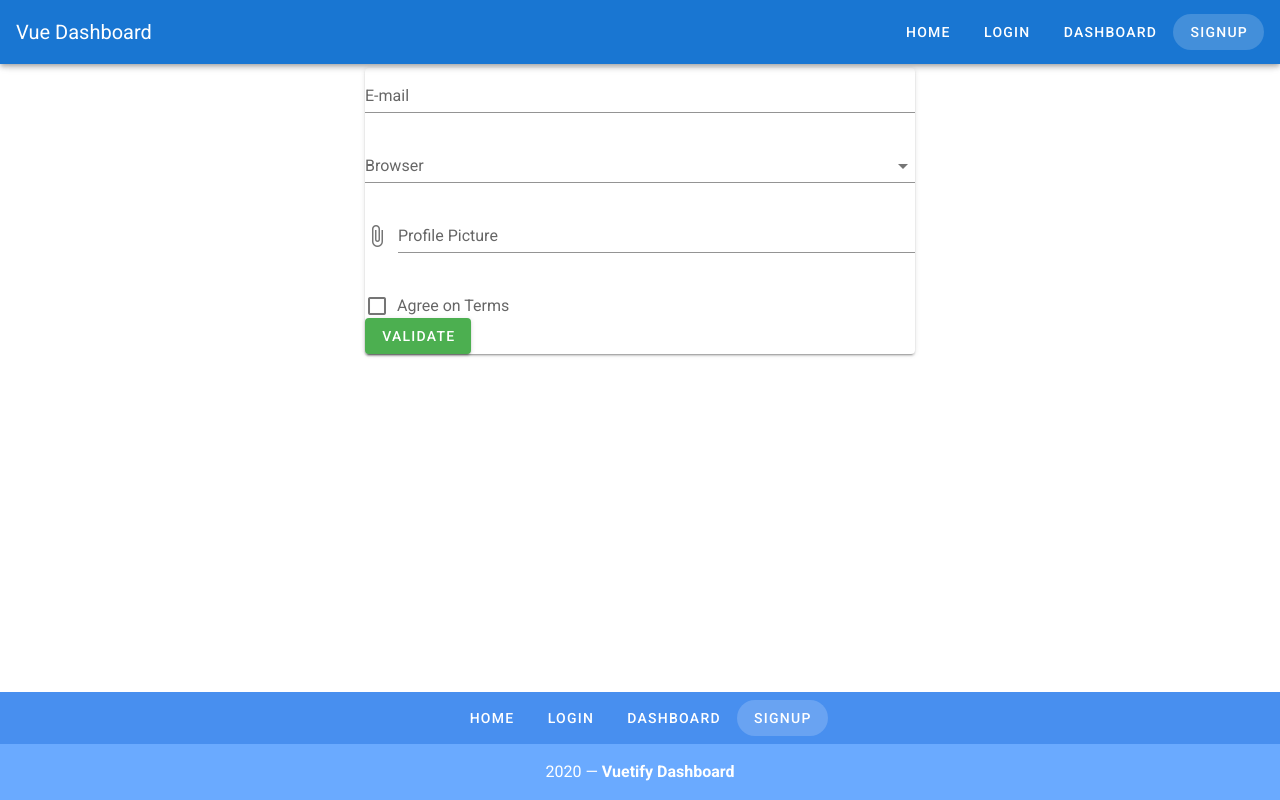
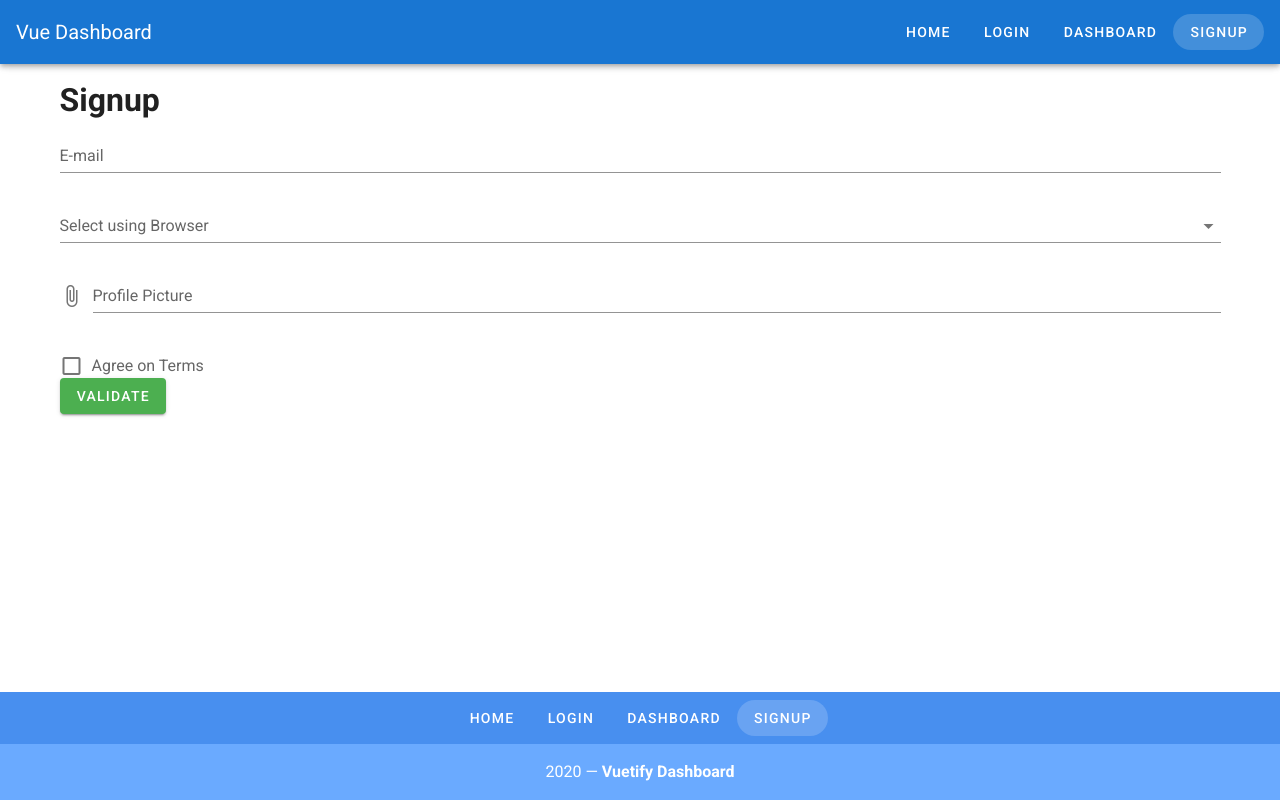
Before and after one commit to dubiBerlin/dashboard, a Vue app: page /signup in a window 1280 px wide. Built offline with nearby package versions, Linux system fonts and the light colour scheme.

Commit message:
add autocomplete

```diff
--- a/src/views/Signup.vue
+++ b/src/views/Signup.vue
@@ -1,6 +1,8 @@
 <template>
-  <div  style="width:550px; margin:0 auto">
-  <v-card >
+<v-container>
+  <v-row>
+  <v-col >
+    <h1>Signup</h1>
     <v-form
       ref="form"
       v-model="valid"
@@ -14,13 +16,13 @@
         required
       ></v-text-field>
 
-      <v-select
+      <v-autocomplete
         v-model="selectBrowser"
         :items="items"
         :rules="[v => !!v || 'Item is required']"
-        label="Browser"
+        label="Select using Browser"
         required
-      ></v-select>
+      ></v-autocomplete>
 
       <v-file-input multiple label="Profile Picture"></v-file-input>
 
@@ -39,7 +41,9 @@
         Validate
       </v-btn>
     </v-form>
-  </v-card></div>
+    </v-col>
+  </v-row>
+  </v-container>
 </template>
 
 <script>
```
